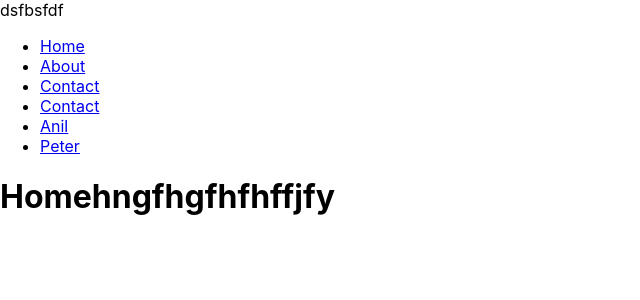
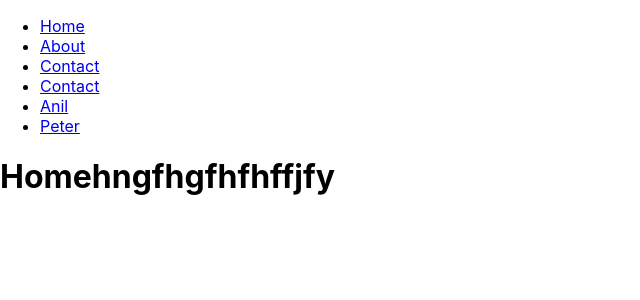
Before and after one commit to sameerddr/React-Tutorial, a React (Create React App) app: page / in a window 1280 px wide. Shown: the top 300 px of the page, without its empty margins (0-640 px from the left). Built offline with nearby package versions, Linux system fonts and the light colour scheme.

Commit message:
practice

```diff
--- a/src/App.js
+++ b/src/App.js
@@ -43,7 +43,6 @@ import User from "./Rout/User";
 function App() {
   return (
     <div className="sameer">
-      dsfbsfdf
       <BrowserRouter>
         <Header />
         <Routes>
```
